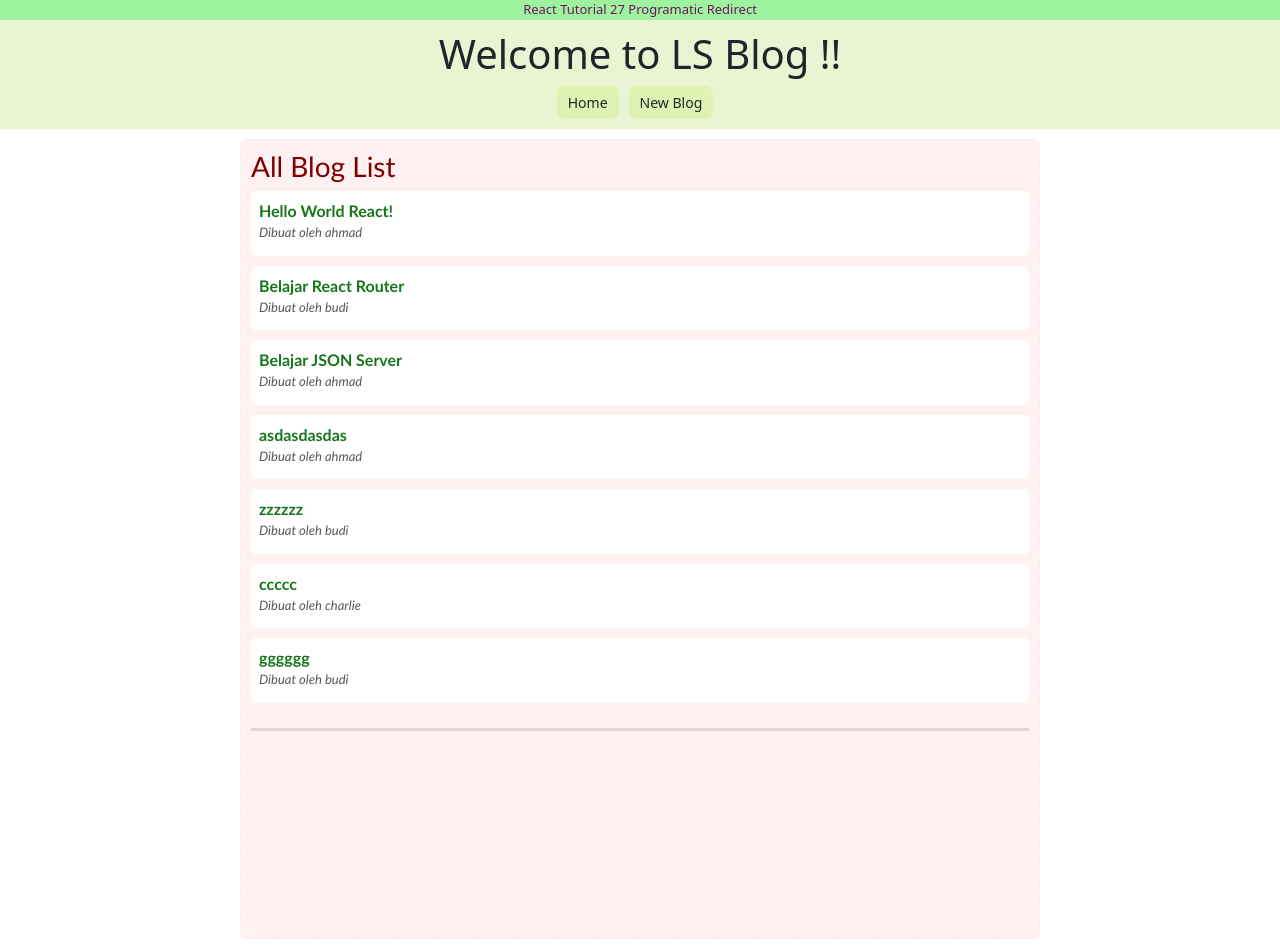
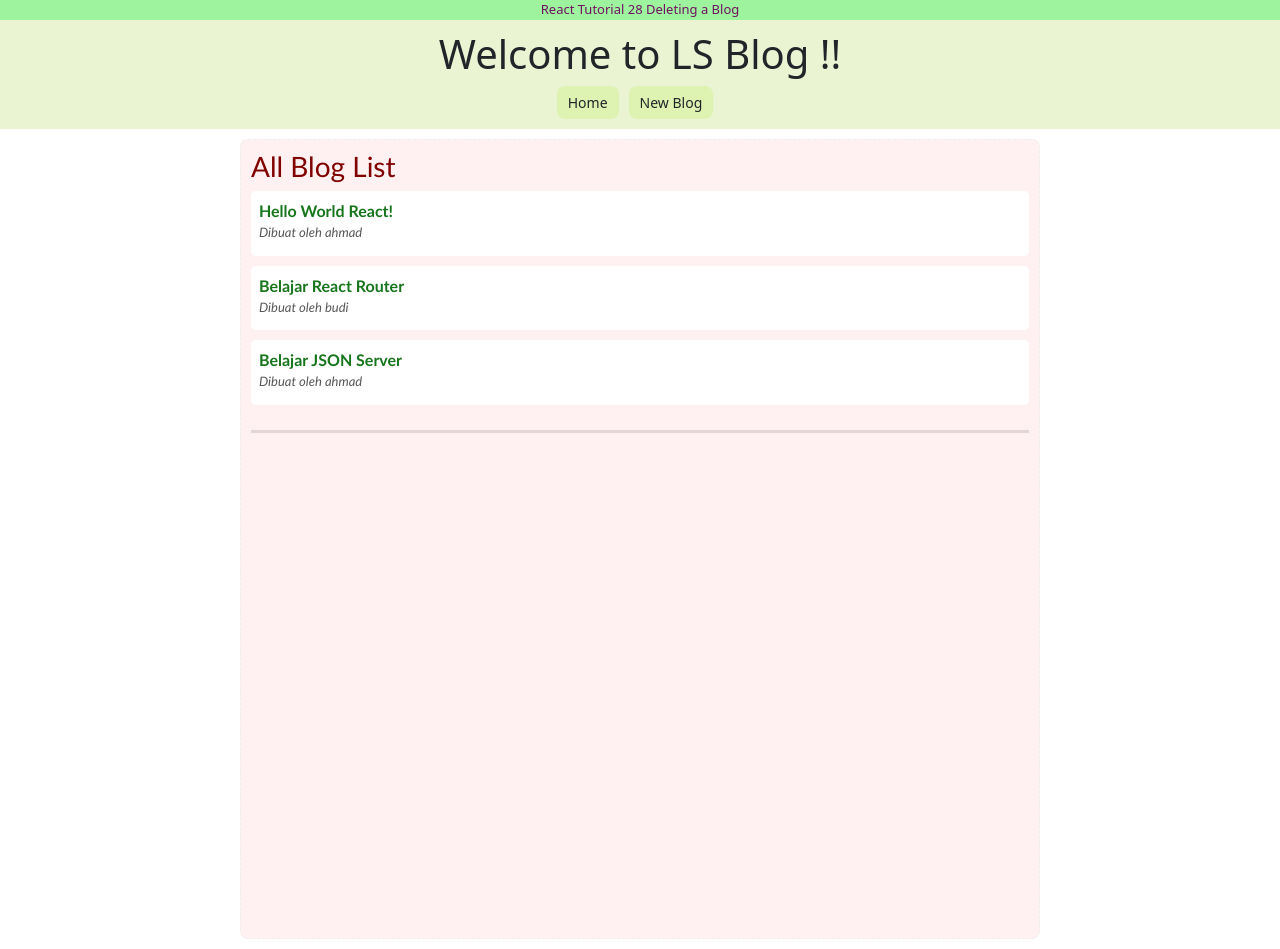
Before and after one commit to incyberz/belajar-react-js, a React (Create React App) app in the folder ls-blog/: page / in a window 1280 px wide. Built offline with nearby package versions, Linux system fonts and the light colour scheme; data requests are answered from the project's data file.

Commit message:
React Tutorial 28 Deleting a Blog

```diff
--- a/ls-blog/data/db.json
+++ b/ls-blog/data/db.json
@@ -17,30 +17,6 @@
       "isi": "JSON Server adalah proyek sederhana yang membantu Anda menyiapkan REST API dengan operasi CRUD dengan sangat cepat. Situs web proyek dapat ditemukan di https://github.com/typicode/json-server.",
       "author": "ahmad",
       "id": 3
-    },
-    {
-      "judul": "asdasdasdas",
-      "isi": "fasdasdasdasd",
-      "author": "ahmad",
-      "id": 4
-    },
-    {
-      "judul": "zzzzzz",
-      "isi": "zzzzzzzzzzzzzz",
-      "author": "budi",
-      "id": 5
-    },
-    {
-      "judul": "ccccc",
-      "isi": "cccccccccccccccc",
-      "author": "charlie",
-      "id": 6
-    },
-    {
-      "judul": "gggggg",
-      "isi": "gggggggggggggg",
-      "author": "budi",
-      "id": 7
     }
   ]
 }
--- a/ls-blog/src/App.jsx
+++ b/ls-blog/src/App.jsx
@@ -7,7 +7,7 @@ import "bootstrap/dist/css/bootstrap.css";
 import { BrowserRouter as Router, Route, Switch } from "react-router-dom";
 
 function App() {
-  const judulLat = "React Tutorial 27 Programatic Redirect";
+  const judulLat = "React Tutorial 28 Deleting a Blog";
 
   return (
     <Router>
--- a/ls-blog/src/BlogDetail.jsx
+++ b/ls-blog/src/BlogDetail.jsx
@@ -1,15 +1,27 @@
 import { useParams } from "react-router-dom";
 import useFetch from "./useFetch";
+import { useHistory } from "react-router-dom";
 
 const BlogDetail = () => {
   const { id } = useParams();
+  const history = useHistory();
   const {
     data: blog,
     isPending,
     connError,
   } = useFetch(`http://localhost:8000/blogs/${id}`);
 
-  console.log(blog);
+  const handleDelete = () => {
+    // alert(blog.id);
+    if (!window.confirm("Yakin mau hapus?")) return;
+    fetch("http://localhost:8000/blogs/" + blog.id, {
+      method: "DELETE",
+    }).then(
+      // window.location.replace("/")
+      history.push("/")
+    );
+  };
+
   return (
     <div className="BlogDetail">
       {connError && <code>{connError}</code>}
@@ -18,7 +30,17 @@ const BlogDetail = () => {
         <article>
           <h3 className="judul-blog">{blog.judul}</h3>
           <div className="pembuat-blog">Dibuat oleh {blog.author}</div>
-          <p className="isi-blog">{blog.isi}</p>
+          <p className="isi-blog">
+            {blog.isi}
+            <div>
+              <button
+                className="btn btn-danger btn-sm mt-1"
+                onClick={handleDelete}
+              >
+                Delete
+              </button>
+            </div>
+          </p>
         </article>
       )}
     </div>
```
Also changed, not shown: 1 other file (tests, documents, lock files or other folders).
